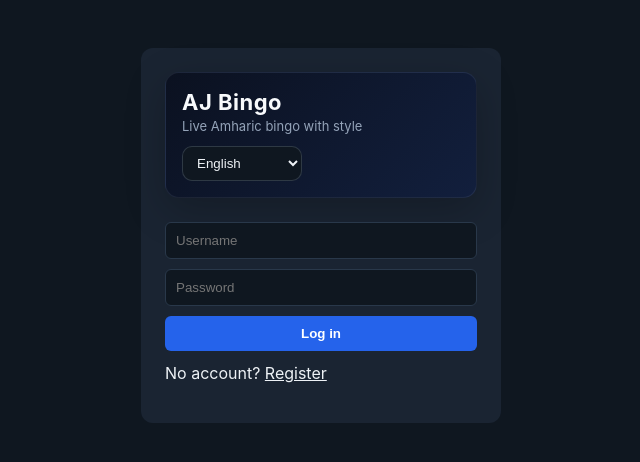
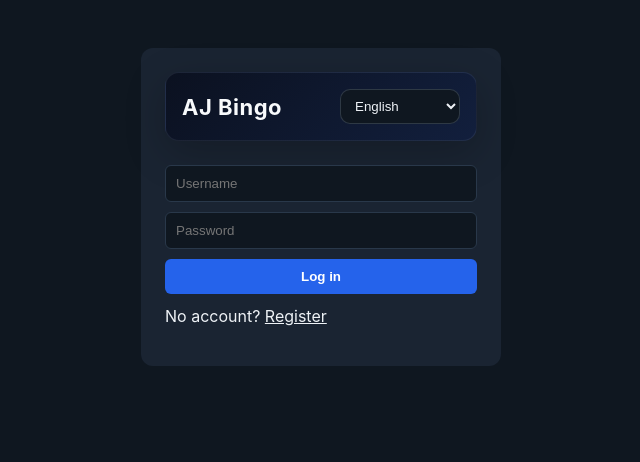
Before and after one commit to conect2aklilu/Bingo, a React (Vite) app in the folder frontend/: page /login in a window 1280 px wide. Shown: the top 462 px of the page, without its empty margins (319-959 px from the left). Built offline with nearby package versions, Linux system fonts and the light colour scheme; no server answers.

Commit message:
Remove login page subtitle from AppHeader

```diff
--- a/frontend/src/pages/Login.tsx
+++ b/frontend/src/pages/Login.tsx
@@ -37,7 +37,6 @@ export default function Login() {
     <div style={{ width: 'min(100%, 360px)', margin: '48px auto', padding: 24, background: '#1a2432', borderRadius: 12 }}>
       <AppHeader
         title={t('brandTitle')}
-        subtitle={t('brandSubtitle')}
         language={language}
         setLanguage={(lang) => setLanguage(lang as any)}
       />
```
